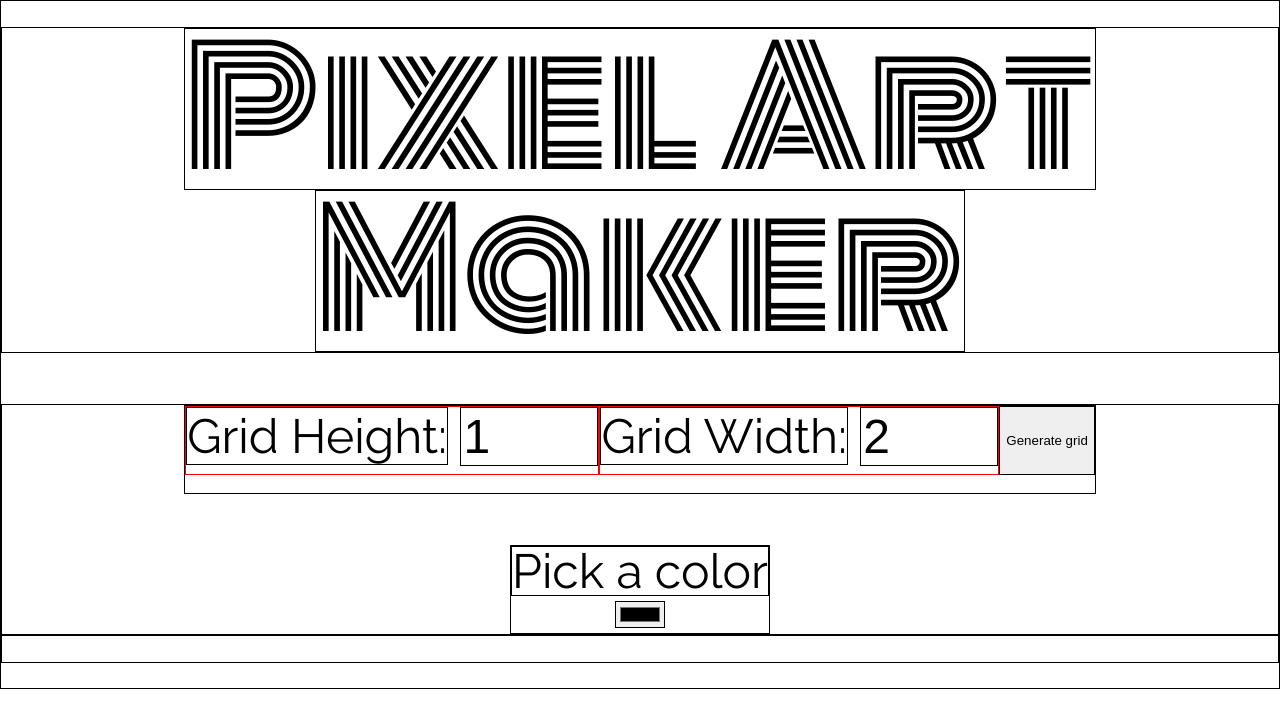
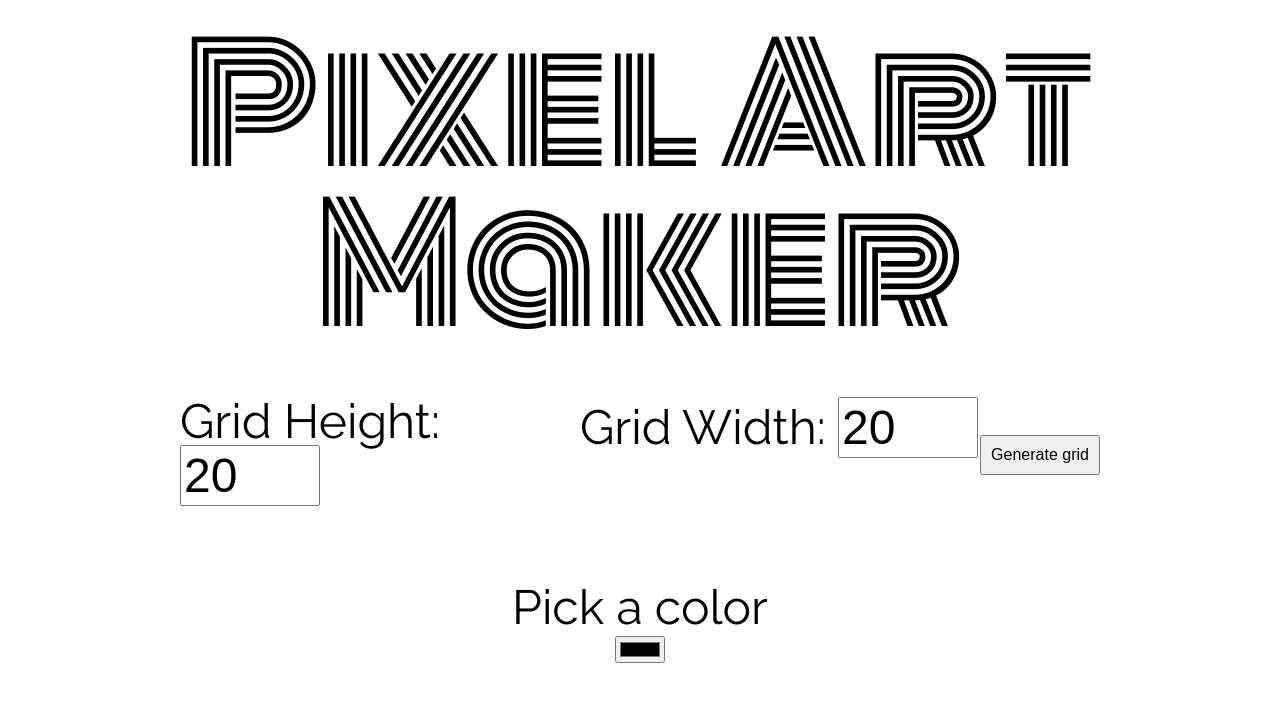
Before and after one commit to davide2894/pixel-art-maker, a website: page index.html in a window 1280 px wide. Drawn offline with nearby package versions, Linux system fonts and the light colour scheme.

Commit message:
Add day 4

```diff
--- a/design.js
+++ b/design.js
@@ -1,15 +1,9 @@
-// execute this code only when the document is loaded
-$(function(){
-
-    // generate grid when "submit" button is clicked
-    $("#submit-button").on("click", function makeGrid() {
-
-        //store grid's height and width values prompted by the user
+//grids's height and width values prompted by the user
         var gridHeight = $("#grid-height").val();
         var gridWidth = $("#grid-width").val();
 
         // create HTML of table element
-        var table = "<table id='table'>";
+        var  table = "<table id='table'>";
 
         // iterate over rows
         for (var r = 0; r < gridHeight; r ++) {
@@ -45,6 +39,5 @@ $(function(){
         // fill only clicked cell with selected color
         $(this).css("background-color", color);
 
-
     });
 });
--- a/gulpfile.js
+++ b/gulpfile.js
@@ -31,7 +31,7 @@ gulp.task("browserSync", function () {
 gulp.task("watch", ["browserSync"], function () {
     gulp.watch("*.css", browserSync.reload);
     gulp.watch("*.html", browserSync.reload);
-    gulp.watch("*.js", browderSync.reload);
+    gulp.watch("*.js", browserSync.reload);
 });
 
 //Optimization tasks
--- a/index.html
+++ b/index.html
@@ -30,15 +30,15 @@
         <section class="main">
             <form id="create-a-grid">
                 <fieldset class="fs">
-                    <span>Grid Height:</span>
-                    <input type="number" min="1" max="42" name="grid-height" id="grid-height" value="1">
+                    <span class="fs-span">Grid Height:</span>
+                    <input class="fs-input" type="number" min="1" max="42" name="grid-height" id="grid-height" value="20">
                 </fieldset>
                 <fieldset class="fs">
-                    <span>Grid Width:</span>
-                    <input type="number" min="1" max="42" name="grid-width" id="grid-width" value="2">
+                    <span class="fs-span">Grid Width:</span>
+                    <input class="fs-input" type="number" min="1" max="42" name="grid-width" id="grid-width" value="20">
                 </fieldset>
 
-                <input type="button" value="Generate grid" id="submit-button">
+                <input class="form-button" type="button" value="Generate grid" id="submit-button">
             </form>
             <div id="pick-a-color">
                 <p>Pick a color</p>
--- a/styles.css
+++ b/styles.css
@@ -62,7 +62,6 @@ table {
     ---------------------------
 */
 .page-wrapper {
-    border: 1px solid black;
     -ms-flex-preferred-size: 90%;
     flex-basis: 90%;
     heigth: auto;
@@ -77,7 +76,6 @@ table {
     flex-direction: column;
 }
 .page-wrapper * {
-    border: 1px solid black;
     margin-bottom: 2%;
     margin: 0 auto;
 }
@@ -92,7 +90,6 @@ table {
     margin: 2% 0;
 }
 .title {
-    border: 1px solid black;
     font-family: 'Monoton', cursive;
     font-size: 10em;
     font-weight: 500;
@@ -119,8 +116,7 @@ table {
 .main > #pick-a-color{
     margin-top: 2%;
 }
-#create-a-grid {
-    border: 1px solid black;
+form {
     display: -webkit-box;
     display: -ms-flexbox;
     display: flex;
@@ -129,17 +125,23 @@ table {
     justify-content: space-between;
 }
 .fs{
-    border: 1px solid red;
     font-size: 3em;
+    width: 400px;
 }
-#grid-height,
-#grid-width {
-    border: 1px solid black;
+
+.fs-input {
     font-size: 1em;
 }
 
+.form-button {
+    width: 120px;
+    height: 40px;
+    font-size: 1em;
+    -ms-flex-item-align:center;
+    align-self:center;
+}
+
 #pick-a-color{
-    border: 1px solid black;
     display: -webkit-box;
     display: -ms-flexbox;
     display: flex;
@@ -154,20 +156,14 @@ table {
 }
 
 #grid-container {
-    border: 1px solid black;
     width: 100%;
     height: auto;
 }
 table {
-    border: 1px solid black;
-    font-family: 'Open Sans', sans-serif;
     margin: 0 auto;
-    padding: 6%;
-    width: 80vw;
-    height: 90vh;
 }
 td {
     border: 1px solid black;
-    width: 60px;
-    height: 60px;
+    width: 25px;
+    height: 25px;
 }
```
Also changed, not shown: project-journal.md (+36 -0 lines).
